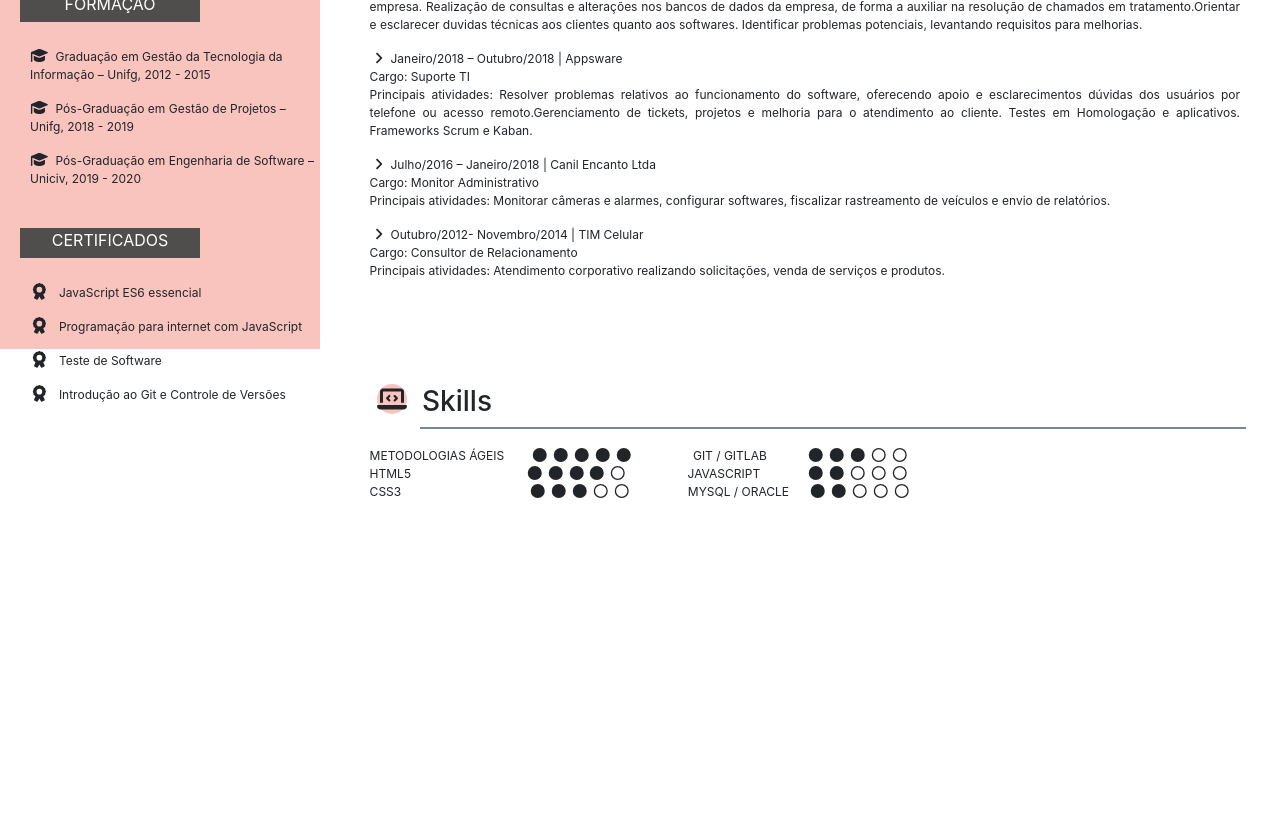
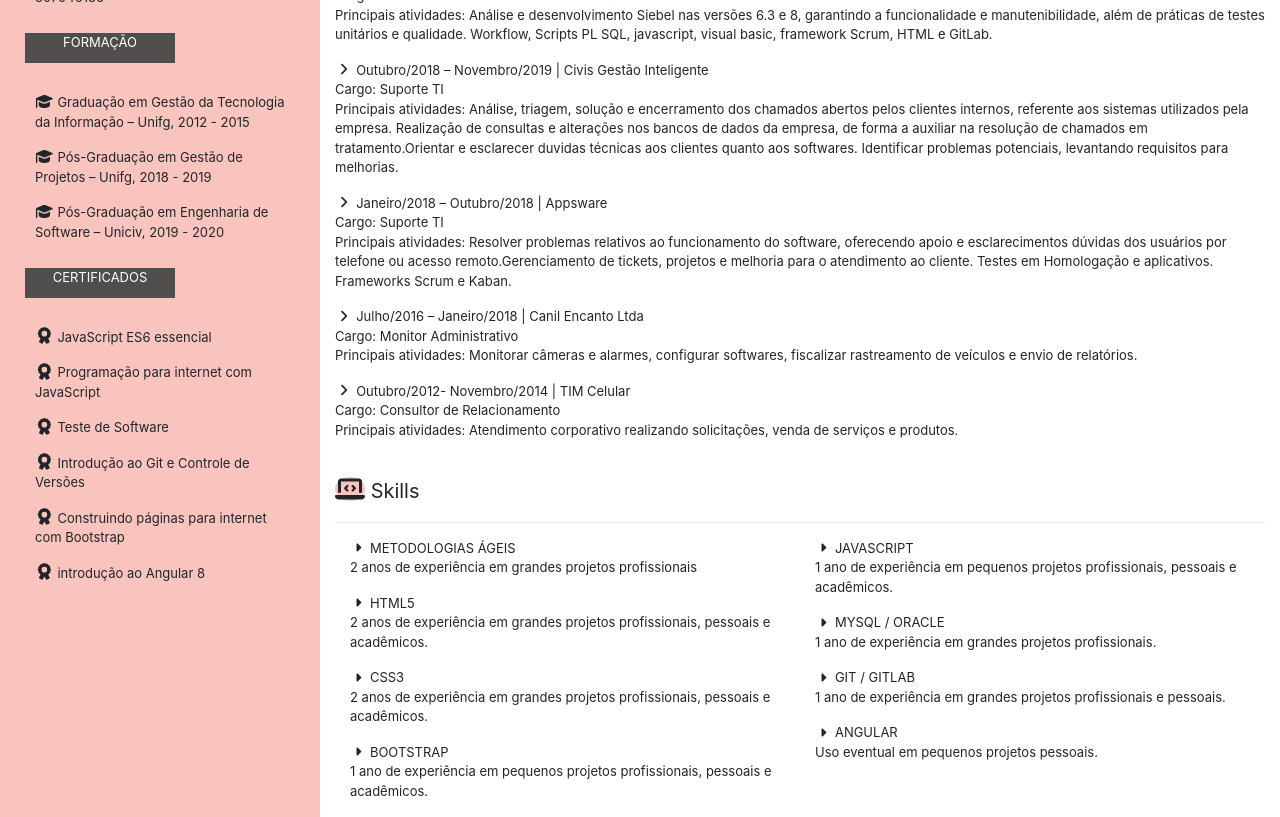
Before and after one commit to IngridCavalcantiGti/meucurriculo, a plain HTML site: page index.html in a window 1280 px wide. Shown: the part 451-1268 px from the top of the page. Before the commit the page ends 952 px from the top, so only its background shows below. Drawn offline with Linux system fonts and the light colour scheme.

Commit message:
adicionando boostrap

```diff
--- a/index.html
+++ b/index.html
@@ -3,163 +3,234 @@
 <head>
     <meta charset="UTF-8">
     <meta name="viewport" content="width=device-width, initial-scale=1.0">
-    <title>Document</title>
+    <title>Curriculo Ingrid Cavalcanti</title>
     <link rel="stylesheet"  href="style.css">
-
-    <! --icons-->
-                     <! --atualização-->
     <link rel="stylesheet" href="css/bootstrap.min.css">
 	<link rel="stylesheet" href="css/all.min.css">
-
 	<script src='js/bootstrap.min.js'></script>
     <script src='js/all.min.js'></script>
-                     <! --atualização-->
+
+
 
 </head>
     <body>
-              <! -- DIV Aqui começa  primeira parte do conteudo da esquerda-->
-     <div>
+        <section>
+                <h1>
                     <div id="nome">
-           <h1>&nbsp&nbsp Ingrid <br>
-           <strong id="cavalcanti">  Cavalcanti </strong></h1>
-           <strong id="cargo">< Front-end Developer ></strong>
-           <div id="icons">
+                      Ingrid<br>
+                    </div>
+                    <strong id="sobrenome">
+                        Cavalcanti
+                    </strong>
+                </h1>
+
+                <!-- <strong id="cargo">
+                        < Front-end Developer >
+                </strong> -->
+                <div id="icons" class="rounded-circle" style="text-align: center">
                     <i style='font-size:24px' class="fab fa-html5"></i>
                     <i style='font-size:24px' class="fab fa-js"></i>
                     <i style='font-size:24px' class="fab fa-css3-alt"></i>
+
+                </div>
+
+                <div class="row">
+
+
+            </div>
+
+
+       </section>
+                                             <!--PRIMEIRA COLUNA-->
+       <section>
+            <div class="container-fluid" >
+                    <div class="row" >
+                        <div class="col-md-3">
+                            <div class="background-menu margin ">
+                                        <div class="menu text-center ">CONTATO
+                                        </div>
+                                <div class="background-conteudo margin">
+
+                                    <p>
+                                         <i style='font-size:15px' class="fas fa-map-marker-alt"></i>
+                                         Rua João Dourado Filho, 1133 - Jaboatão dos Guararapes, Pernambuco.
+                                    </p>
+                                    <p>
+                                         <i style='font-size:15px' class="fas fa-phone-alt"></i>
+                                         81 988343432 | 81 999409322
+                                    </p>
+                                    <p>
+                                         <i style='font-size:15px' class="fas fa-envelope"></i>
+                                         ingridgti08@hotmail.com
+                                    </p>
+                                    <p>
+                                         <i style='font-size:15px' class="fab fa-github"></i>
+                                         github.com/IngridCavalcantiGti
+                                    </p>
+                                    <p>
+                                         <i style='font-size:15px' class="fab fa-linkedin"></i>
+                                         linkedin.com/in/ingrid-cavalcanti-807946186
+                                    </p><br>
+                                </div>
+                                <div class="menu text-center">FORMAÇÃO
+                                </div>
+                                <div class="background-conteudo margin ">
+                                    <P>
+                                         <i style='font-size:15px' class="fas fa-graduation-cap"></i>
+                                         Graduação em Gestão da Tecnologia da Informação – Unifg, 2012 - 2015
+                                    </P>
+                                    <P>
+                                         <i style='font-size:15px' class="fas fa-graduation-cap"></i>
+                                         Pós-Graduação em Gestão de Projetos – Unifg, 2018 - 2019
+                                    </P>
+                                    <p>
+                                         <i style='font-size:15px' class="fas fa-graduation-cap"></i>
+                                         Pós-Graduação em Engenharia de Software – Uniciv, 2019 - 2020
+                                    </p>
+                                </div><br>
+                                   <div class=" menu text-center">CERTIFICADOS</div>
+                                <div class="background-conteudo margin">
+                                    <p>
+                                        <i style='font-size:15px' class="fas fa-award"></i>
+                                        JavaScript ES6 essencial
+                                    </p>
+                                    <P>
+                                        <i style='font-size:15px' class="fas fa-award"></i>
+                                        Programação para internet com  JavaScript
+                                    </p>
+                                    <P>
+                                        <i style='font-size:15px' class="fas fa-award"></i>
+                                        Teste de Software
+                                    </p>
+                                    <P>
+                                        <i style='font-size:15px' class="fas fa-award"></i>
+                                        Introdução ao Git e Controle de Versões
+                                    </P>
+                                    <P>
+                                        <i style='font-size:15px' class="fas fa-award"></i>
+                                        Construindo páginas para internet com Bootstrap
+                                    </P>
+                                    <P>
+                                        <i style='font-size:15px' class="fas fa-award"></i>
+                                        introdução ao Angular 8
+                                    </P>
                                 </div>
                             </div>
-    </div><p>
-                <! -- DIV Aqui começa segunda parte do conteudo da esquerda-->
+                        </div>
 
-    <div id="background-rose">
-            <div class="background-menu">
-                CONTATO
-            </div><p>
-            <div class="background-conteudo">
-                        <i style='font-size:15px' class="fas fa-map-marker-alt"></i>
-                         &nbsp Rua João Dourado Filho, 1133 - Jaboatão dos Guararapes, Pernambuco.<p>
-                        <i style='font-size:15px' class="fas fa-phone-alt"></i></i>
-                        &nbsp 81 988343432 | 81 999409322<p>
-                        <i style='font-size:15px' class="fas fa-envelope"></i></i>
-                        &nbsp ingridgti08@hotmail.com<p>
-                        <i style='font-size:15px' class="fab fa-github"></i>
+                                                  <!--SEGUNDA COLUNA-->
 
-                        &nbsp github.com/IngridCavalcantiGti<p>
-                        <i style='font-size:15px' class="fab fa-linkedin"></i>
-                        &nbsp linkedin.com/in/ingrid-cavalcanti-&nbsp807946186 <p><br>
 
+                        <div class="col-md-9 sobremim ">
+                            <div><br>
+                                <div class="letragrande">
+                                <i id="user-icon" class="fas fa-user-alt rounded-circle " style='font-size:24px'></i>
+                                 Sobre mim
                                 </div>
-            <div class="background-menu">
-                    FORMAÇÃO
-                </div><p>
-                <div class="background-conteudo"><p>
-                        <i style='font-size:15px' class="fas fa-graduation-cap"></i>
-                        &nbspGraduação em Gestão da Tecnologia da Informação – Unifg, 2012 - 2015<p>
-                        <i style='font-size:15px' class="fas fa-graduation-cap"></i>
-                        &nbspPós-Graduação em Gestão de Projetos – Unifg, 2018 - 2019<p>
-                        <i style='font-size:15px' class="fas fa-graduation-cap"></i>
-                        &nbspPós-Graduação em Engenharia de Software – Uniciv, 2019 - 2020<p><br>
+                            <hr id="linha-horizontal">
+                                 <p>
+                                 Profissional que contribui para a área da Tecnologia da Informação desde 2018, onde nesses últimos anos obtive mais experiências como desenvolvedora de software e também como suporte de TI.
+                                 Busco sempre consolidar os meus conhecimentos com ideias inovadoras através de projetos profissionais e pessoais. E em todos os lugares onde trabalhei sou considerada uma profissional apaixonada pela minha prática.
+                                </p>
+
+                            </div><br>
+                            <div>
+                                <div class="letragrande">
+                                 <i id="user-icon" class="fas fa-suitcase rounded-circle" style='font-size:24px'></i>
+                                 Experiências
                                 </div>
-                <div class="background-menu">
-                    CERTIFICADOS
-                </div><p>
-                <div class="background-conteudo"><p>
-                        <i style='font-size:15px' class="fas fa-award"></i>
-                        &nbsp JavaScript ES6 essencial<p>
-                        <i style='font-size:15px' class="fas fa-award"></i>
-                        &nbsp Programação para internet com  JavaScript<p>
-                        <i style='font-size:15px' class="fas fa-award"></i>
-                        &nbsp Teste de Software<p>
-                         <i style='font-size:15px' class="fas fa-award"></i>
-                         &nbsp Introdução ao Git e Controle de Versões<p>
+                            <hr id="linha-horizontal">
+                                <p>
+                                     <i style='font-size:14px' class='fas'>&#xf105;</i>
+                                     Novembro/2019 - Atual | Accenture <br>
+                                     Cargo: Desenvolvedora de Software Oracle Siebel <br>
+                                     Principais atividades:  Análise e desenvolvimento Siebel nas versões 6.3 e 8, garantindo a funcionalidade e manutenibilidade, além de práticas de testes unitários e qualidade. Workflow, Scripts PL SQL, javascript, visual basic, framework Scrum, HTML e GitLab.
+                                </p>
+                                <p>
+                                     <i style='font-size:14px' class='fas'>&#xf105;</i>
+                                     Outubro/2018 – Novembro/2019 | Civis Gestão Inteligente<br>
+                                     Cargo: Suporte TI<br>
+                                     Principais atividades: Análise, triagem, solução e encerramento dos chamados abertos pelos clientes internos, referente aos sistemas utilizados pela empresa. Realização de consultas e alterações nos bancos de dados da empresa, de forma a auxiliar na resolução de chamados em tratamento.Orientar e esclarecer duvidas técnicas aos clientes quanto aos softwares. Identificar problemas potenciais, levantando requisitos para melhorias.
+                                </p>
+                                <p>
+                                     <i style='font-size:14px' class='fas'>&#xf105;</i>
+                                     Janeiro/2018 – Outubro/2018 | Appsware <br>
+                                     Cargo: Suporte TI <br>
+                                     Principais atividades: Resolver problemas relativos ao funcionamento do software, oferecendo apoio e esclarecimentos dúvidas dos usuários por telefone ou acesso remoto.Gerenciamento de tickets, projetos e melhoria para o atendimento ao cliente. Testes em Homologação e aplicativos. Frameworks Scrum e Kaban.
+                                </p>
+                                <p>
+                                     <i style='font-size:14px' class='fas'>&#xf105;</i>
+                                     Julho/2016 – Janeiro/2018 | Canil Encanto Ltda  <br>
+                                     Cargo: Monitor Administrativo <br>
+                                     Principais atividades: Monitorar câmeras e alarmes, configurar softwares, fiscalizar rastreamento de veículos e envio de relatórios.
+                                </p>
+                                <p>
+                                     <i style='font-size:14px' class='fas'>&#xf105;</i>
+                                     Outubro/2012- Novembro/2014 | TIM Celular <br>
+                                     Cargo: Consultor de Relacionamento <br>
+                                     Principais atividades: Atendimento corporativo realizando solicitações, venda de serviços e produtos.
+                                </p>
+                            </div>
+
+                            <div><br>
+                                <div class="letragrande">
+                                <i id="user-icon" class="fas fa-laptop-code rounded-circle" style='font-size:24px'></i>
+                                     Skills
+                                    </div>
+                                     <hr id="linha-horizontal">
+                                     <div class="container-fluid">
+                                        <div class="row">
+                                            <div class="col-lg-6">
+                                                <p>
+                                                  <i class='fas fa-caret-right'></i>
+                                                  METODOLOGIAS ÁGEIS <br>
+                                                  2 anos de experiência em grandes projetos profissionais
+                                               </p>
+                                               <p>
+                                                  <i class='fas fa-caret-right'></i>
+                                                  HTML5 <br>
+                                                  2 anos de experiência em grandes projetos profissionais, pessoais e acadêmicos.
+                                               </p>
+                                               <p>
+                                                <i class='fas fa-caret-right'></i>
+                                                  CSS3 <br>
+                                                  2 anos de experiência em grandes projetos profissionais, pessoais e acadêmicos.
+                                               </p>
+                                               <p>
+                                                <i class='fas fa-caret-right'></i>
+                                                  BOOTSTRAP<br>
+                                                  1 ano de experiência em pequenos projetos profissionais, pessoais e acadêmicos.
+                                               </p>
+                                               <p>
+                                            </div>
+                                            <div class="col-lg-6">
+                                                <i class='fas fa-caret-right'></i>
+                                                  JAVASCRIPT<br>
+                                                  1 ano de experiência em pequenos projetos profissionais, pessoais e acadêmicos.
+                                               </p>
+                                               <i class='fas fa-caret-right'></i>
+                                                  MYSQL / ORACLE <br>
+                                                  1 ano de experiência em grandes projetos profissionais.
+                                               </p>
+                                               <i class='fas fa-caret-right'></i>
+                                               GIT / GITLAB <br>
+                                               1 ano de experiência em grandes projetos profissionais e pessoais.
+                                              </p>
+                                              <i class='fas fa-caret-right'></i>
+                                               ANGULAR <br>
+                                               Uso eventual em pequenos projetos pessoais.
+                                              </p>
                                             </div>
 
                                         </div>
-                     <! -- DIV Aqui a parte do conteudo geral no lado direito-->
-        <div id="conteudoright"> <br> <br>
-               <h3>&nbsp</i><i id="user-icon" class="fas fa-user-alt" style='font-size:24px'></i>&nbsp Sobre mim</h3>
-               <div class="linha"></div> <br>
-                    Profissional que contribui para a área da Tecnologia da Informação desde 2018, onde nesses últimos anos obtive mais experiências como desenvolvedora de software e também como suporte de TI.
-                    Busco sempre consolidar os meus conhecimentos com ideias inovadoras através de projetos profissionais e pessoais. E em todos os lugares onde trabalhei sou considerada uma profissional apaixonada pela minha prática.
-            <div> <br> <br> <br> <p>
-                <h3>&nbsp<i id="user-icon" class="fas fa-suitcase" style='font-size:24px'></i></i>&nbsp Experiências</h3>
-
-                <div class="linha"></div> <br>
-                    <i style='font-size:14px' class='fas'>&#xf105;</i>
-                        Novembro/2019 - Atual | Accenture <br>
-                        Cargo: Desenvolvedora de Software Oracle Siebel<br>
-                        Principais atividades:  Análise e desenvolvimento Siebel nas versões 6.3 e 8, garantindo a funcionalidade e manutenibilidade, além de práticas de testes unitários e qualidade. Workflow, Scripts PL SQL, visual basic, framework Scrum, HTML e GitLab.
-                         <p> <br>
-                    <i style='font-size:14px' class='fas'>&#xf105;</i>
-                        Outubro/2018 – Novembro/2019 | Civis Gestão Inteligente <br>
-                        Cargo: Suporte TI <br>
-                        Principais atividades: Análise, triagem, solução e encerramento dos chamados abertos pelos clientes internos, referente aos sistemas utilizados pela empresa. Realização de consultas e alterações nos bancos de dados da empresa, de forma a auxiliar na resolução de chamados em tratamento.Orientar e esclarecer duvidas técnicas aos clientes quanto aos softwares. Identificar problemas potenciais, levantando requisitos para melhorias. <p>
-                    <i style='font-size:14px' class='fas'>&#xf105;</i>
-                        Janeiro/2018 – Outubro/2018 | Appsware <br>
-                        Cargo: Suporte TI <br>
-                        Principais atividades: Resolver problemas relativos ao funcionamento do software, oferecendo apoio e esclarecimentos dúvidas dos usuários por telefone ou acesso remoto.Gerenciamento de tickets, projetos e melhoria para o atendimento ao cliente. Testes em Homologação e aplicativos. Frameworks Scrum e Kaban. <p>
-                    <i style='font-size:14px' class='fas'>&#xf105;</i>
-                        Julho/2016 – Janeiro/2018 | Canil Encanto Ltda  <br>
-                        Cargo: Monitor Administrativo <br>
-                        Principais atividades: Monitorar câmeras e alarmes, configurar softwares, fiscalizar rastreamento de veículos e envio de relatórios. <p>
-                    <i style='font-size:14px' class='fas'>&#xf105;</i>
-                        Outubro/2012- Novembro/2014 | TIM Celular <br>
-                        Cargo: Consultor de Relacionamento <br>
-                        Principais atividades: Atendimento corporativo realizando solicitações, venda de serviços e produtos. <p>
-                            <br> <br> <br> <p>
                                     </div>
-            <div> <br>
-                <h3>&nbsp<i id="user-icon" class="fas fa-laptop-code" style='font-size:24px'></i>&nbsp Skills</h3>
-                <div class="linha"></div> <br>
-                METODOLOGIAS ÁGEIS &nbsp&nbsp&nbsp&nbsp&nbsp&nbsp
-                <i class="fas fa-circle"  style='font-size:14px'></i>
-                <i class="fas fa-circle"  style='font-size:14px'></i>
-                <i class="fas fa-circle"  style='font-size:14px'></i>
-                <i class="fas fa-circle"  style='font-size:14px'></i>
-                <i class="fas fa-circle"  style='font-size:14px'></i>&nbsp&nbsp&nbsp&nbsp&nbsp&nbsp&nbsp&nbsp&nbsp&nbsp&nbsp&nbsp&nbsp&nbsp&nbsp&nbsp&nbsp
-                    GIT / GITLAB &nbsp&nbsp&nbsp&nbsp&nbsp&nbsp&nbsp&nbsp&nbsp&nbsp
-                <i class="fas fa-circle"  style='font-size:14px'></i>
-                <i class="fas fa-circle"  style='font-size:14px'></i>
-                <i class="fas fa-circle"  style='font-size:14px'></i>
-                <i class="far fa-circle"  style='font-size:14px'></i>
-                <i class="far fa-circle"  style='font-size:14px'></i><br>
-                HTML5 &nbsp&nbsp&nbsp&nbsp&nbsp&nbsp&nbsp&nbsp&nbsp&nbsp&nbsp&nbsp&nbsp&nbsp&nbsp&nbsp&nbsp&nbsp&nbsp&nbsp&nbsp&nbsp&nbsp&nbsp&nbsp&nbsp&nbsp&nbsp&nbsp&nbsp&nbsp&nbsp
-                <i class="fas fa-circle"  style='font-size:14px'></i>
-                <i class="fas fa-circle"  style='font-size:14px'></i>
-                <i class="fas fa-circle"  style='font-size:14px'></i>
-                <i class="fas fa-circle"  style='font-size:14px'></i>
-                <i class="far fa-circle"  style='font-size:14px'></i>&nbsp&nbsp&nbsp&nbsp&nbsp&nbsp&nbsp&nbsp&nbsp&nbsp&nbsp&nbsp&nbsp&nbsp&nbsp&nbsp&nbsp
-
-
-                JAVASCRIPT &nbsp&nbsp&nbsp&nbsp&nbsp&nbsp&nbsp&nbsp&nbsp&nbsp&nbsp&nbsp
-                <i class="fas fa-circle"  style='font-size:14px'></i>
-                <i class="fas fa-circle"  style='font-size:14px'></i>
-                <i class="far fa-circle"  style='font-size:14px'></i>
-                <i class="far fa-circle"  style='font-size:14px'></i>
-                <i class="far fa-circle"  style='font-size:14px'></i>&nbsp&nbsp&nbsp&nbsp&nbsp&nbsp&nbsp&nbsp&nbsp&nbsp&nbsp&nbsp&nbsp&nbsp
-
-                <br>
-                CSS3 &nbsp&nbsp&nbsp&nbsp&nbsp&nbsp&nbsp&nbsp&nbsp&nbsp&nbsp&nbsp&nbsp&nbsp&nbsp&nbsp&nbsp&nbsp&nbsp&nbsp&nbsp&nbsp&nbsp&nbsp&nbsp&nbsp&nbsp&nbsp&nbsp&nbsp&nbsp&nbsp&nbsp&nbsp&nbsp&nbsp
-                <i class="fas fa-circle"  style='font-size:14px'></i>
-                <i class="fas fa-circle"  style='font-size:14px'></i>
-                <i class="fas fa-circle"  style='font-size:14px'></i>
-                <i class="far fa-circle"  style='font-size:14px'></i>
-                <i class="far fa-circle"  style='font-size:14px'></i> &nbsp&nbsp&nbsp&nbsp&nbsp&nbsp&nbsp&nbsp&nbsp&nbsp&nbsp&nbsp&nbsp&nbsp&nbsp
-
-
-
-
-                MYSQL / ORACLE  &nbsp&nbsp&nbsp&nbsp
-
-                <i class="fas fa-circle"  style='font-size:14px'></i>
-                <i class="fas fa-circle"  style='font-size:14px'></i>
-                <i class="far fa-circle"  style='font-size:14px'></i>
-                <i class="far fa-circle"  style='font-size:14px'></i>
-                <i class="far fa-circle"  style='font-size:14px'></i>
                                 </div>
                         </div>
 
+                    </div>
+                </div>
+            </div>
+        </section>
 
     </body>
 </html>
--- a/style.css
+++ b/style.css
@@ -1,62 +1,44 @@
+#nome{
+    margin-top: 20px;
+    margin-left: 50px;
+    color: rgb(114, 115, 117);
 
-#nome{
-color: rgb(114, 115, 117);
-margin-left: 30px;
-font-size: 18px;
+}
+#sobrenome{
+    margin-left: 20px;
+    color: rgb(80, 77, 77);
+}
+/* #cargo{
+
+    color: lightslategray;
+    margin-left: 40px;
+    font-size: 12px;
+} */
+.margin{
+    margin: 10px;
+}
+#icons{
+    margin-left: 75px;
+}
+.col-md-3{
+    background-color: #fac4be;
+    font-size: 13px;
+    margin-top: 30px;
+
 
 }
 
-#cavalcanti{
-    color: rgb(80, 77, 77);
-
-}
-
-#icons{
-    background-color: rgb(114, 115, 117);
-   width: 80px ;
-   border-radius: 70% ;
-   color:#fac4be ;
-   text-align: center;
-   margin-left: 45px;
-
-}
+.menu{
+    background-color:  rgb(80, 77, 77);
+    color: white;
+    height: 30px;
+    width: 150px;
+    margin-top: 10px;
+    position: relative;
+    bottom: 20px;
 
 
-#background-rose{
-    background-color: #fac4be;
-    width: 25%;
-    position: absolute;
-    bottom: 0;
-    left: 0;
-    top: 200px;
 
-}
-
-#cargo{
-    color: lightslategray;
-    margin-left: 20px;
-    font-size: 12px;
-
-}
-
-.background-conteudo{
-    text-align: left;
-    margin-left: 30px;
-    font-size: 12px;
-
-}
-
-
-.background-menu{
-
-background-color: rgb(80, 77, 77);
-color: white;
-width: 180px;
-height: 30px;
-text-align: center;
-position: relative;
-left: 20px;
-bottom: 10px;
 
 }
 
@@ -67,24 +49,26 @@ bottom: 10px;
     margin-left: 50px;
 
 }
+.rounded-circle{
+    background-color: #fac4be;
 
-#user-icon{
-    background-color: #fac4be;;
-    border-radius: 50%;
-    width: 30px;
-    height: 30px;
 }
 
-#conteudoright{
+#icons{
+    background-color: rgb(114, 115, 117);
+   width: 80px ;
 
-    position: absolute;
-    right: 0;
-    top: 0;
-    width: 68%;
-    margin-right: 40px;
-    margin-top: 20px;
-    text-align: left;
-    text-align: justify;
-    font-size: 12px;
+   color:#fac4be ;
+
+   margin-left: 70px;
 
 }
+.sobremim{
+
+    font-size: 13px;
+
+}
+
+.letragrande{
+    font-size: 20px;
+}
```
Lines whose indentation alone changed are shown as unchanged.
